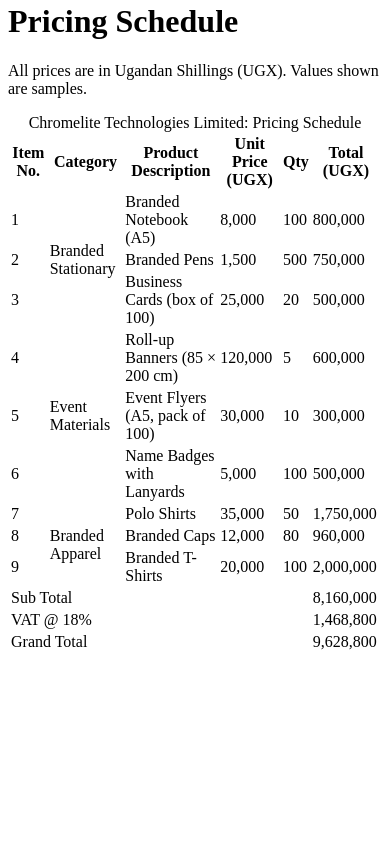
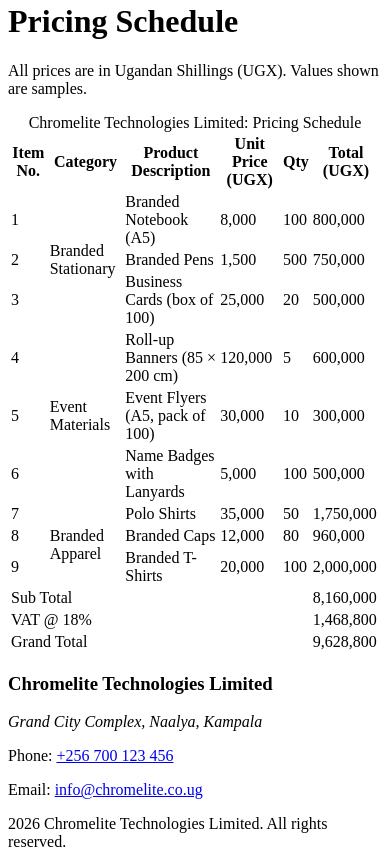
Before and after one commit to Patrickodida/chromelite-tech-supplier-profile-website, a plain HTML site: page pricing.html in a window 390 px wide. Shown: the part 378-1245 px from the top of the page. Before the commit the page ends 1040 px from the top, so only its background shows below. Drawn offline with Linux system fonts and the light colour scheme.

Commit message:
Pricing Page - Add footer section with phone number, email and copyright

```diff
--- a/pricing.html
+++ b/pricing.html
@@ -132,7 +132,17 @@
     </main>
 
     <footer>
-
+        <div class="footer-inner">
+            <div>
+                <h3>Chromelite Technologies Limited</h3>
+                <address>Grand City Complex, Naalya, Kampala</address>
+            </div>
+            <div>
+                <p>Phone: <a href="tel:+256700123456">+256 700 123 456</a></p>
+                <p>Email: <a href="mailto:info@chromelite.co.ug">info@chromelite.co.ug</a></p>
+            </div>
+        </div>
+        <p class="copyright">2026 Chromelite Technologies Limited. All rights reserved.</p>
     </footer>
 </body>
 </html>
```
